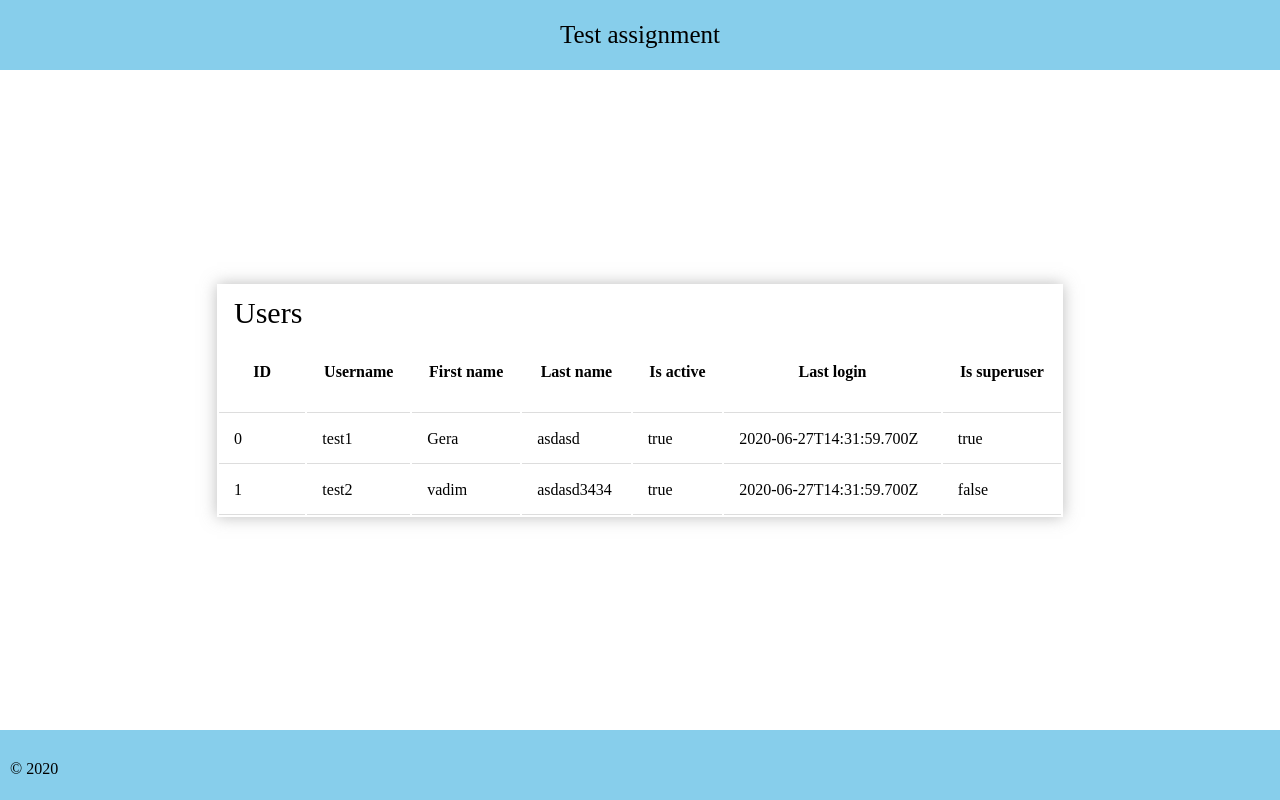
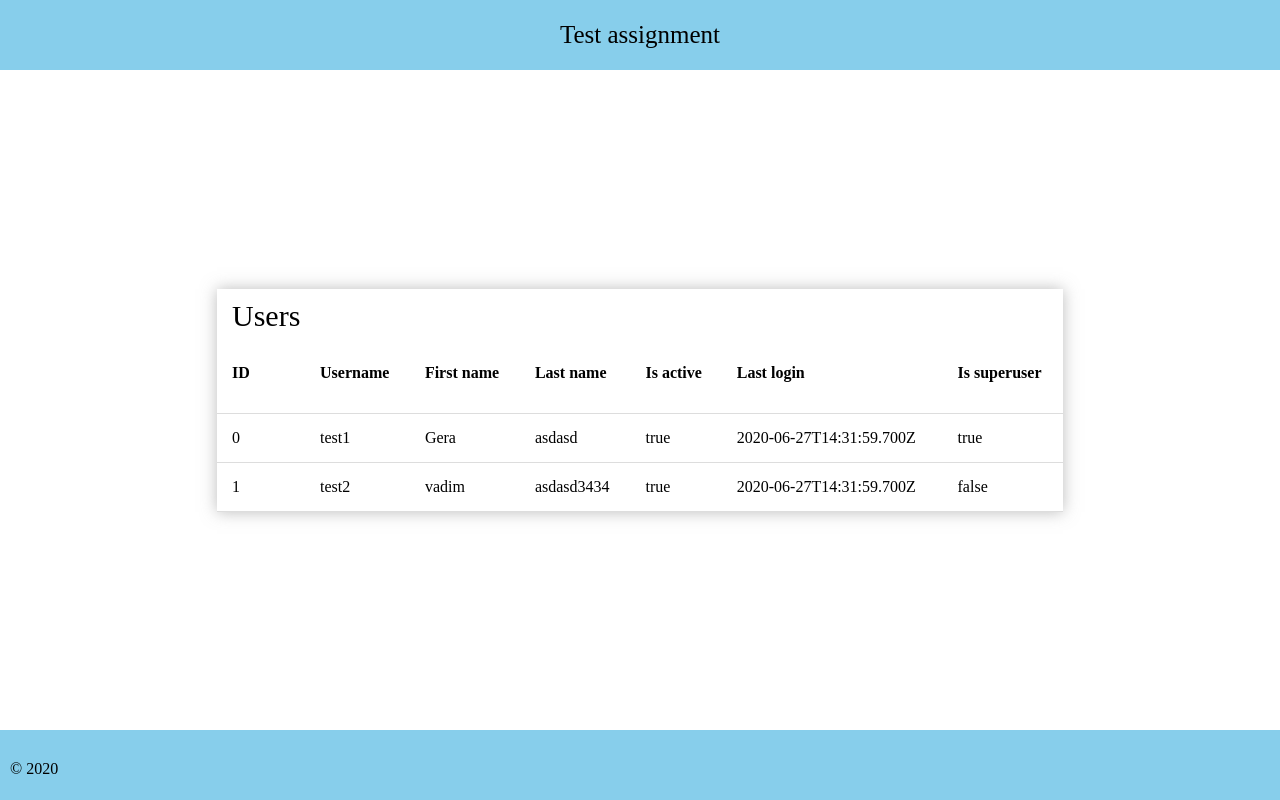
Before and after one commit to soldor37/authAsign, a Vue app: page /users in a window 1280 px wide. Built offline with nearby package versions, Linux system fonts and the light colour scheme; no server answers.

Commit message:
border collapse

```diff
--- a/src/components/Users.vue
+++ b/src/components/Users.vue
@@ -130,10 +130,12 @@ tr:not(.usersTable__toolbar):hover {background-color: #f5f5f5;}
 }
 .usersTable{
   width: 90%;
+  border-collapse: collapse;
   box-shadow: 0 0 15px rgba(122,122,122,0.5);
 }
 .usersTable th{
   height: 50px;
+  text-align: left;
 }
 .usersTable th, td{
   padding: 15px;
```
